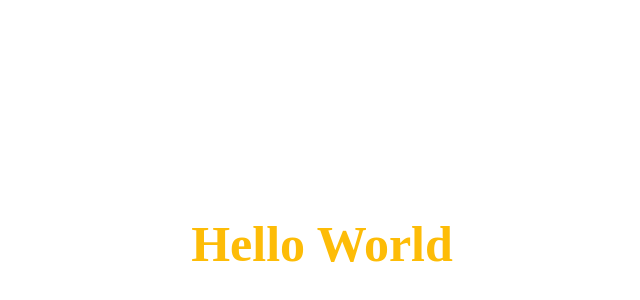
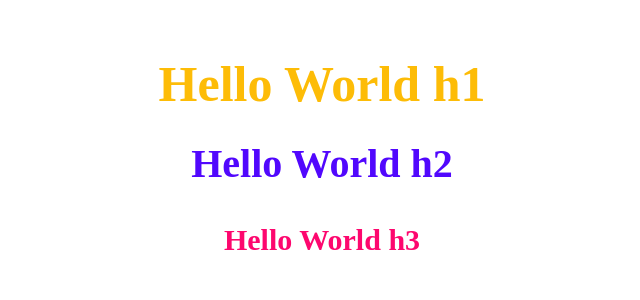
Before and after one commit to GabrielePalmaBool/htmlcss-hello, a plain HTML site: page index.html in a window 1280 px wide. Shown: the part 190-490 px from the top of the page, without its empty margins (318-958 px from the left). Drawn offline with Linux system fonts and the light colour scheme.

Commit message:
add tad h2,h3 with theyr style css

```diff
--- a/Css/CssMenu.css
+++ b/Css/CssMenu.css
@@ -1,6 +1,24 @@
 h1 {
     color: rgb(253, 188, 7);
     font-size: 50px;
+	position: absolute;
+	top: 30%;
+	left: 50%;
+	transform: translate(-50%, -50%);
+}
+
+h2 {
+    color: rgb(81, 7, 253);
+    font-size: 40px;
+	position: absolute;
+	top: 40%;
+	left: 50%;
+	transform: translate(-50%, -50%);
+}
+
+h3 {
+    color: rgb(253, 7, 110);
+    font-size: 30px;
 	position: absolute;
 	top: 50%;
 	left: 50%;
--- a/index.html
+++ b/index.html
@@ -7,12 +7,13 @@
 
     <title>Project 1</title>
 
-    <h1>Hello World</h1>
+    <h1>Hello World h1</h1>
 
 </head>
 <body>
     <main>
-
+        <h2>Hello World h2</h2>
+        <h3>Hello World h3</h3>
     </main>
     <footer>
 
```
